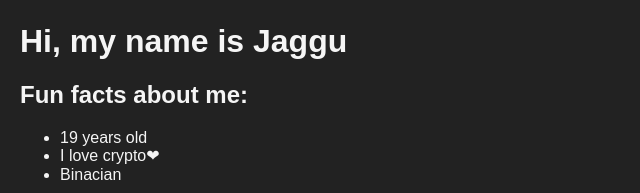
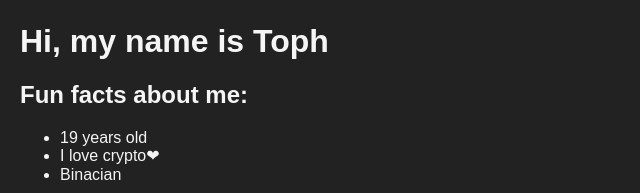
Before and after one commit to Jaggubhai7/TUfh, a plain HTML site: page index.html in a window 1280 px wide. Shown: the part 240-433 px from the top of the page, 0-640 px from the left. Drawn offline with nearby package versions, Linux system fonts and the light colour scheme; a web font is replaced by a local one.

Commit message:
Update index.html

```diff
--- a/index.html
+++ b/index.html
@@ -11,7 +11,7 @@
         Write the HTML for your personal website.
         -->
         <img src="av2.jpg">
-        <h1>Hi, my name is Jaggu</h1>
+        <h1>Hi, my name is Toph</h1>
         <h2>Fun facts about me:</h2>
         <ul>
             <li>19 years old</li>
```
